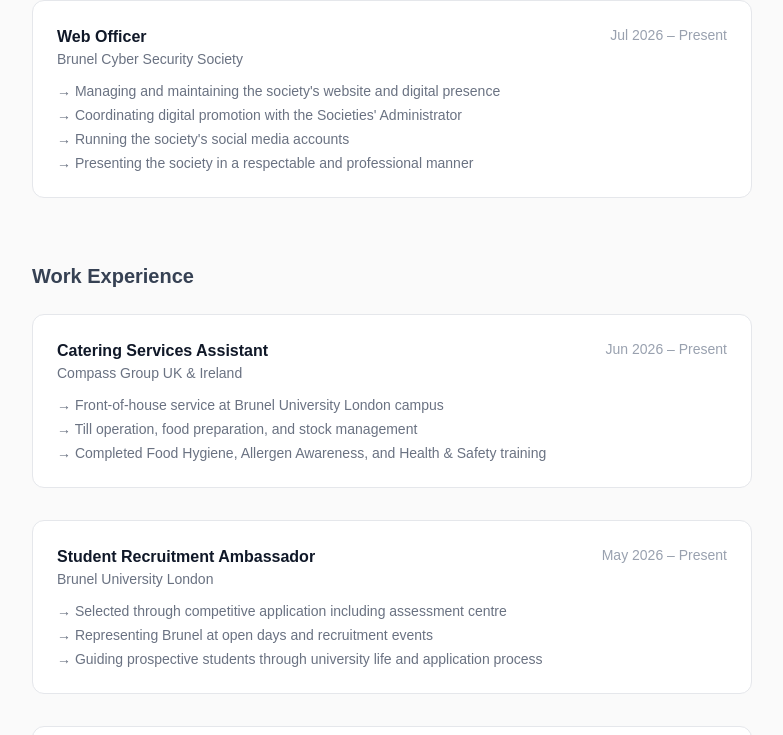
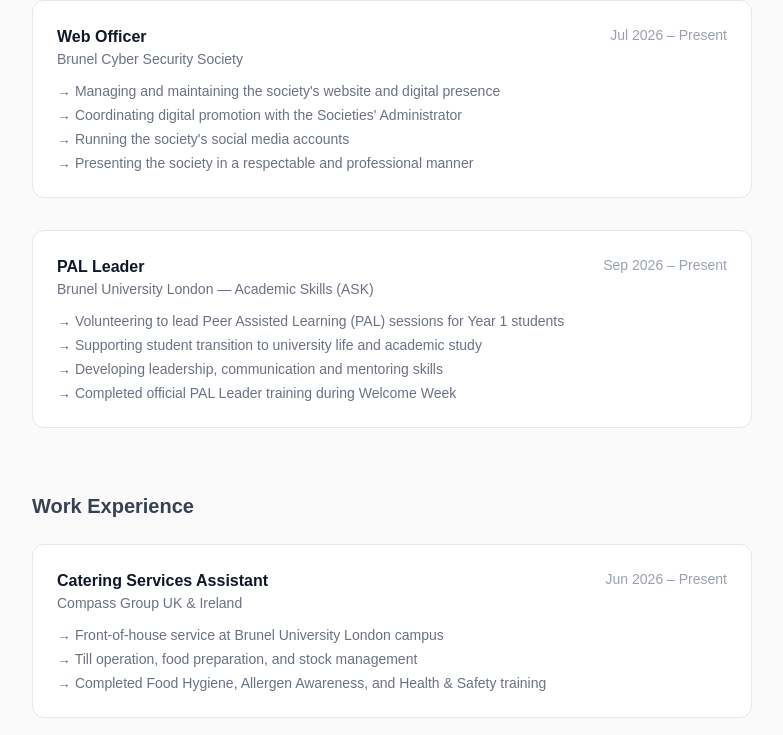
Before and after one commit to krtk119/Portfolio, a Next.js app: page / in a window 1280 px wide. Shown: the part 2976-3711 px from the top of the page, without its empty margins (248-1031 px from the left). Built offline with nearby package versions, Linux system fonts and the light colour scheme.

Commit message:
Add Pal Leader in technical work experience

```diff
--- a/app/page.tsx
+++ b/app/page.tsx
@@ -112,8 +112,19 @@
     "Running the society's social media accounts",
     "Presenting the society in a respectable and professional manner",
   ],
-},
-]
+  },
+  {
+  role: "PAL Leader",
+  company: "Brunel University London — Academic Skills (ASK)",
+  period: "Sep 2026 – Present",
+  points: [
+    "Volunteering to lead Peer Assisted Learning (PAL) sessions for Year 1 students",
+    "Supporting student transition to university life and academic study",
+    "Developing leadership, communication and mentoring skills",
+    "Completed official PAL Leader training during Welcome Week",
+  ],
+  },
+  ]
 
 const work = [
   {
```
